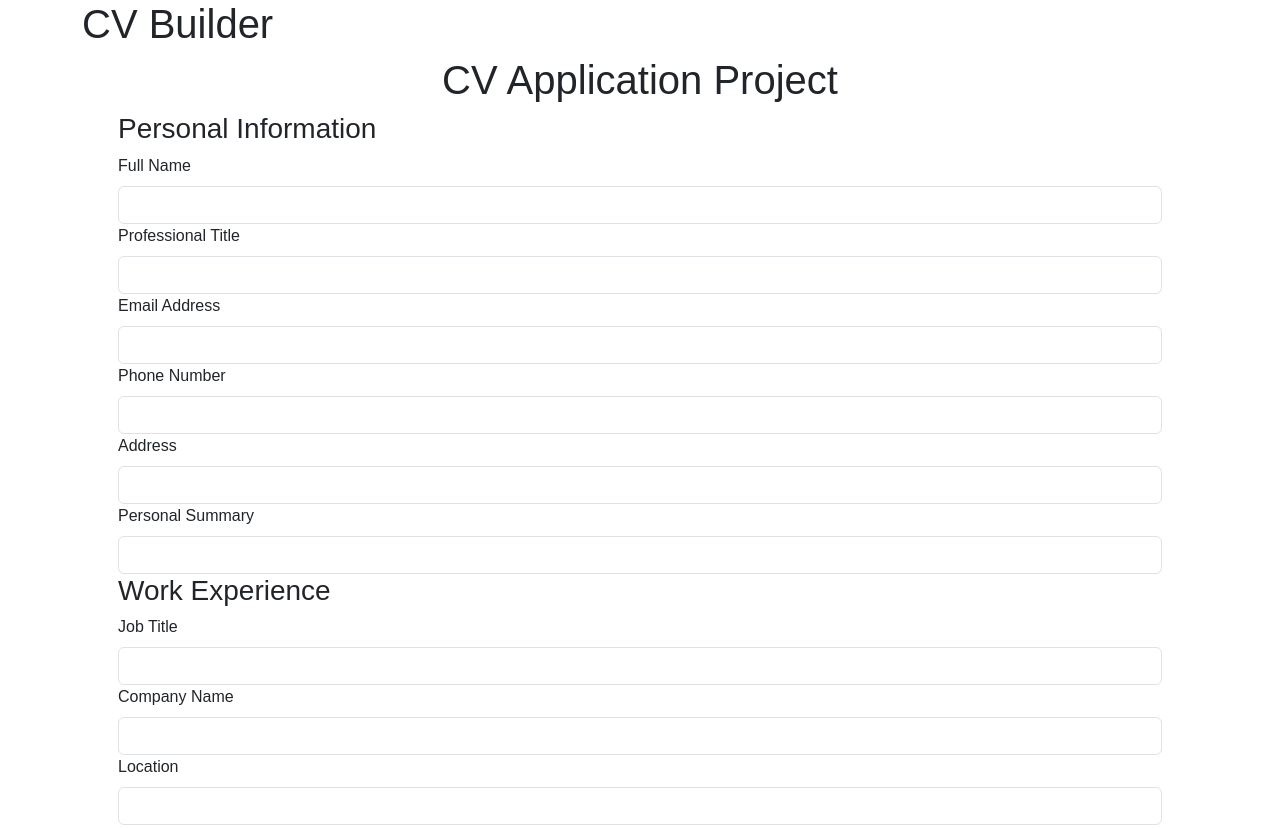
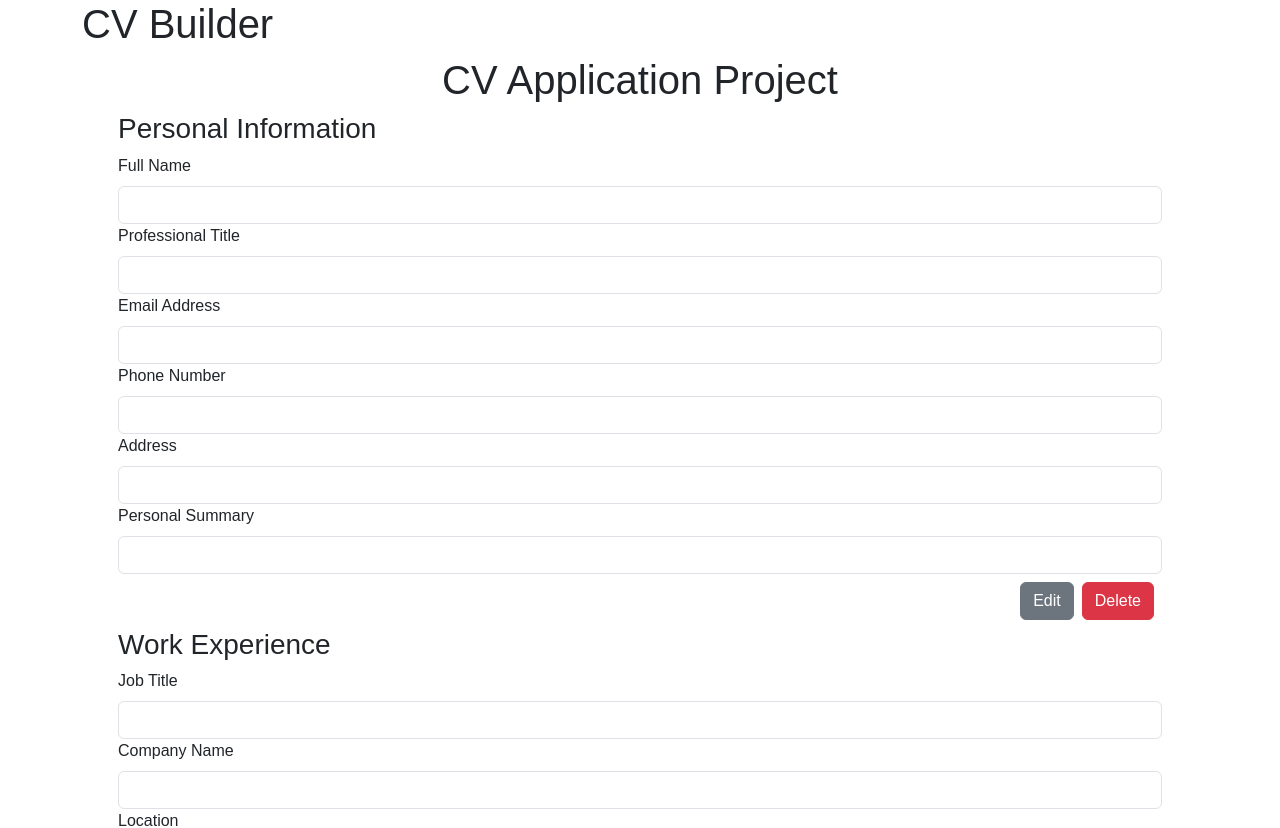
Before and after one commit to raymund-corpuz/react-app-theOdinProject, a React (Vite) app in the folder 09_cvProject/01_firstCVProject/: page / in a window 1280 px wide. Shown: the top 828 px of the page. Built offline with nearby package versions, Linux system fonts and the light colour scheme; a web font is replaced by a local one.

Commit message:
09_cvProject : Adding Edit and Delete button on each section.

```diff
--- a/09_cvProject/01_firstCVProject/src/components/NewCvForm.jsx
+++ b/09_cvProject/01_firstCVProject/src/components/NewCvForm.jsx
@@ -1,4 +1,4 @@
-const NewCvForm = ({ data, onSubmit, onChange, user }) => {
+const NewCvForm = ({ data, onSubmit, onChange, user, onDelete }) => {
   return (
     <div className="container">
       <div className="text-center">
@@ -6,7 +6,7 @@ const NewCvForm = ({ data, onSubmit, onChange, user }) => {
       </div>
       <form className="px-4 pb-4" onSubmit={onSubmit}>
         {data.map((section) => (
-          <>
+          <div key={section}>
             <h3>{section.section}</h3>
             {section.fields.map((each) => (
               <div>
@@ -22,258 +22,16 @@ const NewCvForm = ({ data, onSubmit, onChange, user }) => {
                 />
               </div>
             ))}
-          </>
+
+            <div className="d-flex justify-content-end m-2">
+              <button className="btn btn-secondary mx-2 ">Edit</button>
+              <button className="btn btn-danger" onClick={() => onDelete(id)}>
+                Delete
+              </button>
+            </div>
+          </div>
         ))}
 
-        {/* <h3>Personal Information</h3>
-        <div className="mb-1">
-          <label htmlFor="">Full Name</label>
-          <input
-            required
-            value={user.fullName}
-            onChange={handleChange}
-            name="fullName"
-            type="text"
-            className="form-control"
-          />
-        </div>
-        <div className="mb-1">
-          <label htmlFor="">Professional</label>
-          <input
-            required
-            value={user.profession}
-            onChange={handleChange}
-            name="profession"
-            type="text"
-            className="form-control"
-          />
-        </div>
-        <div className="mb-1">
-          <label htmlFor="">Email Address</label>
-          <input
-            required
-            value={user.email}
-            onChange={handleChange}
-            name="email"
-            type="email"
-            className="form-control"
-          />
-        </div>
-        <div className="mb-1">
-          <label htmlFor="">Phone Number</label>
-          <input
-            required
-            value={user.phoneNumber}
-            onChange={handleChange}
-            name="phoneNumber"
-            type="text"
-            className="form-control"
-          />
-        </div>
-        <div className="mb-1">
-          <label htmlFor="">Address</label>
-          <input
-            required
-            value={user.address}
-            onChange={handleChange}
-            name="address"
-            type="text"
-            className="form-control"
-          />
-        </div>
-        <div className="mb-1">
-          <label htmlFor="">Personal Summary</label>
-          <input
-            required
-            value={user.personalSummary}
-            onChange={handleChange}
-            name="personalSummary"
-            type="text"
-            className="form-control"
-          />
-        </div>
-        <h3>Work Experience</h3>
-        <div className="mb-1">
-          <label htmlFor="">Job Title</label>
-          <input
-            required
-            value={user.jobTitle}
-            onChange={handleChange}
-            name="jobTitle"
-            type="text"
-            className="form-control"
-          />
-        </div>
-        <div className="mb-1">
-          <label htmlFor="">Company Name</label>
-          <input
-            required
-            value={user.company}
-            onChange={handleChange}
-            name="company"
-            type="text"
-            className="form-control"
-          />
-        </div>
-        <div className="mb-1">
-          <label htmlFor="">Location</label>
-          <input
-            required
-            value={user.companyLocation}
-            onChange={handleChange}
-            name="companyLocation"
-            type="text"
-            className="form-control"
-          />
-        </div>
-        <div className="mb-1">
-          <label htmlFor="">Start Date</label>
-          <input
-            required
-            value={user.companyStart}
-            onChange={handleChange}
-            name="companyStart"
-            type="date"
-            className="form-control"
-          />
-        </div>
-        <div className="mb-1">
-          <label htmlFor="">End Date</label>
-          <input
-            required
-            value={user.companyEnd}
-            onChange={handleChange}
-            name="companyEnd"
-            type="date"
-            className="form-control"
-          />
-        </div>
-        <div className="mb-1">
-          <label htmlFor="">Job Description</label>
-          <input
-            required
-            value={user.jobDescription}
-            onChange={handleChange}
-            name="jobDescription"
-            type="text"
-            className="form-control"
-          />
-        </div>
-        <h3>Education</h3>
-        <div className="mb-1">
-          <label htmlFor="">Degree</label>
-          <input
-            required
-            value={user.degree}
-            onChange={handleChange}
-            name="degree"
-            type="text"
-            className="form-control"
-          />
-        </div>
-        <div className="mb-1">
-          <label htmlFor="">School / University</label>
-          <input
-            required
-            value={user.school}
-            onChange={handleChange}
-            name="school"
-            type="text"
-            className="form-control"
-          />
-        </div>
-        <div className="mb-1">
-          <label htmlFor="">Location</label>
-          <input
-            required
-            value={user.schoolLocation}
-            onChange={handleChange}
-            name="schoolLocation"
-            type="text"
-            className="form-control"
-          />
-        </div>
-        <div className="mb-1">
-          <label htmlFor="">Start Date</label>
-          <input
-            required
-            value={user.schoolStart}
-            onChange={handleChange}
-            name="schoolStart"
-            type="date"
-            className="form-control"
-          />
-        </div>
-        <div className="mb-1">
-          <label htmlFor="">End Date</label>
-          <input
-            required
-            value={user.schoolEnd}
-            onChange={handleChange}
-            name="schoolEnd"
-            type="date"
-            className="form-control"
-          />
-        </div>
-        <div className="mb-1">
-          <label htmlFor="">Additional Info</label>
-          <input
-            required
-            value={user.additionalInfo}
-            onChange={handleChange}
-            name="additionalInfo"
-            type="text"
-            className="form-control"
-          />
-        </div>
-
-        <h3>Projects</h3>
-        <div className="mb-1">
-          <label htmlFor="">Project Title</label>
-          <input
-            required
-            value={user.projectTitle}
-            onChange={handleChange}
-            name="projectTitle"
-            type="text"
-            className="form-control"
-          />
-        </div>
-        <div className="mb-1">
-          <label htmlFor="">Project Description</label>
-          <input
-            required
-            value={user.projectDescription}
-            onChange={handleChange}
-            name="projectDescription"
-            type="text"
-            className="form-control"
-          />
-        </div>
-        <div className="mb-1">
-          <label htmlFor="">Techinologies used</label>
-          <input
-            required
-            value={user.technologiesUsed}
-            onChange={handleChange}
-            name="technologiesUsed"
-            type="text"
-            className="form-control"
-          />
-        </div>
-        <div className="mb-1">
-          <label htmlFor="">Role</label>
-          <input
-            required
-            value={user.role}
-            onChange={handleChange}
-            name="role"
-            type="text"
-            className="form-control"
-          />
-        </div> */}
-
-        {/* submit */}
         <button type="submit" className="btn btn-primary mt-4">
           Submit
         </button>
--- a/09_cvProject/01_firstCVProject/src/container/CvBuilder.jsx
+++ b/09_cvProject/01_firstCVProject/src/container/CvBuilder.jsx
@@ -44,6 +44,10 @@ const CvBuilder = () => {
     setUser(initialState); //Reset to initial
   }
 
+  function handleEdit() {}
+
+  function handleDelete(id) {}
+
   useEffect(() => {
     console.log("User: ", user);
     console.log("User Collection :", userCollection);
@@ -56,6 +60,7 @@ const CvBuilder = () => {
         onChange={handleChange}
         onSubmit={handleSubmit}
         user={user}
+        onDelete={handleDelete}
       />
       {Object.entries(user).map(([key, value]) => (
         <CvOutput key={key} name={key} value={value} />
```
